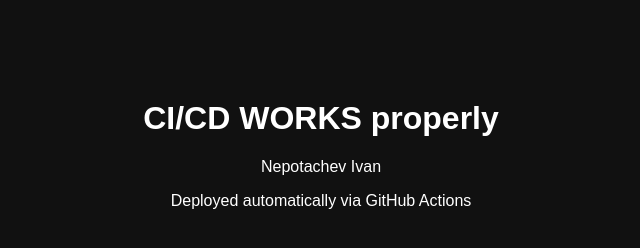
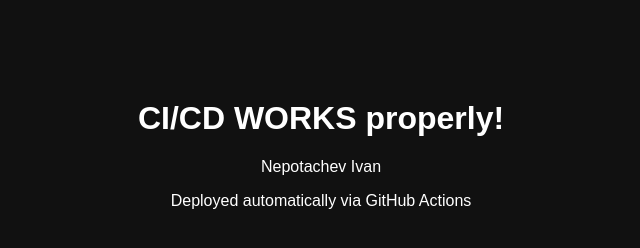
Before and after one commit to IvanGodPro24/lab5-cicd, a plain HTML site: page index.html in a window 1280 px wide. Shown: the whole page, without its empty margins (319-959 px from the left). Drawn offline with Linux system fonts and the light colour scheme.

Commit message:
change h1

```diff
--- a/index.html
+++ b/index.html
@@ -13,7 +13,7 @@
     </style>
   </head>
   <body>
-    <h1>CI/CD WORKS properly</h1>
+    <h1>CI/CD WORKS properly!</h1>
     <p>Nepotachev Ivan</p>
     <p>Deployed automatically via GitHub Actions</p>
   </body>
```
